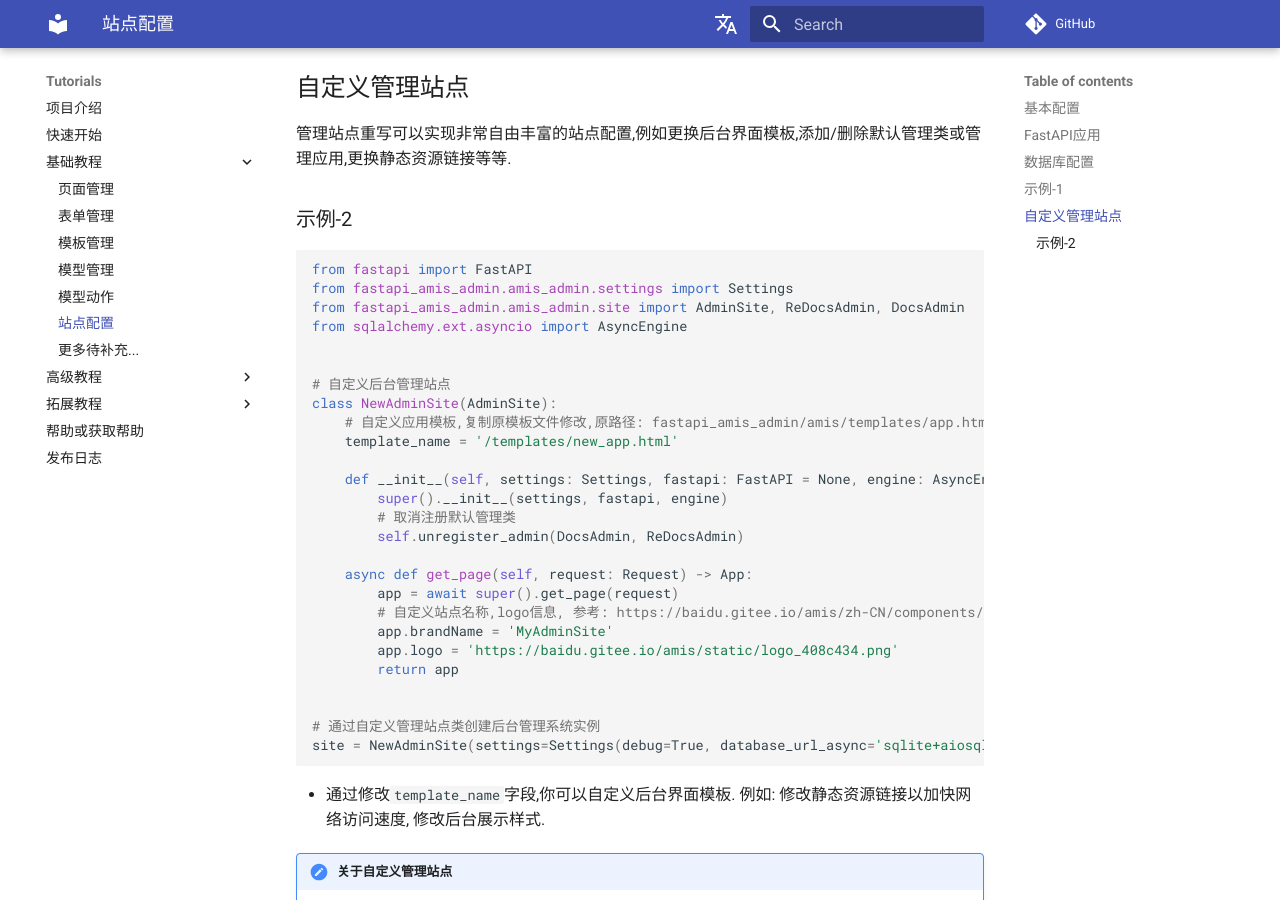
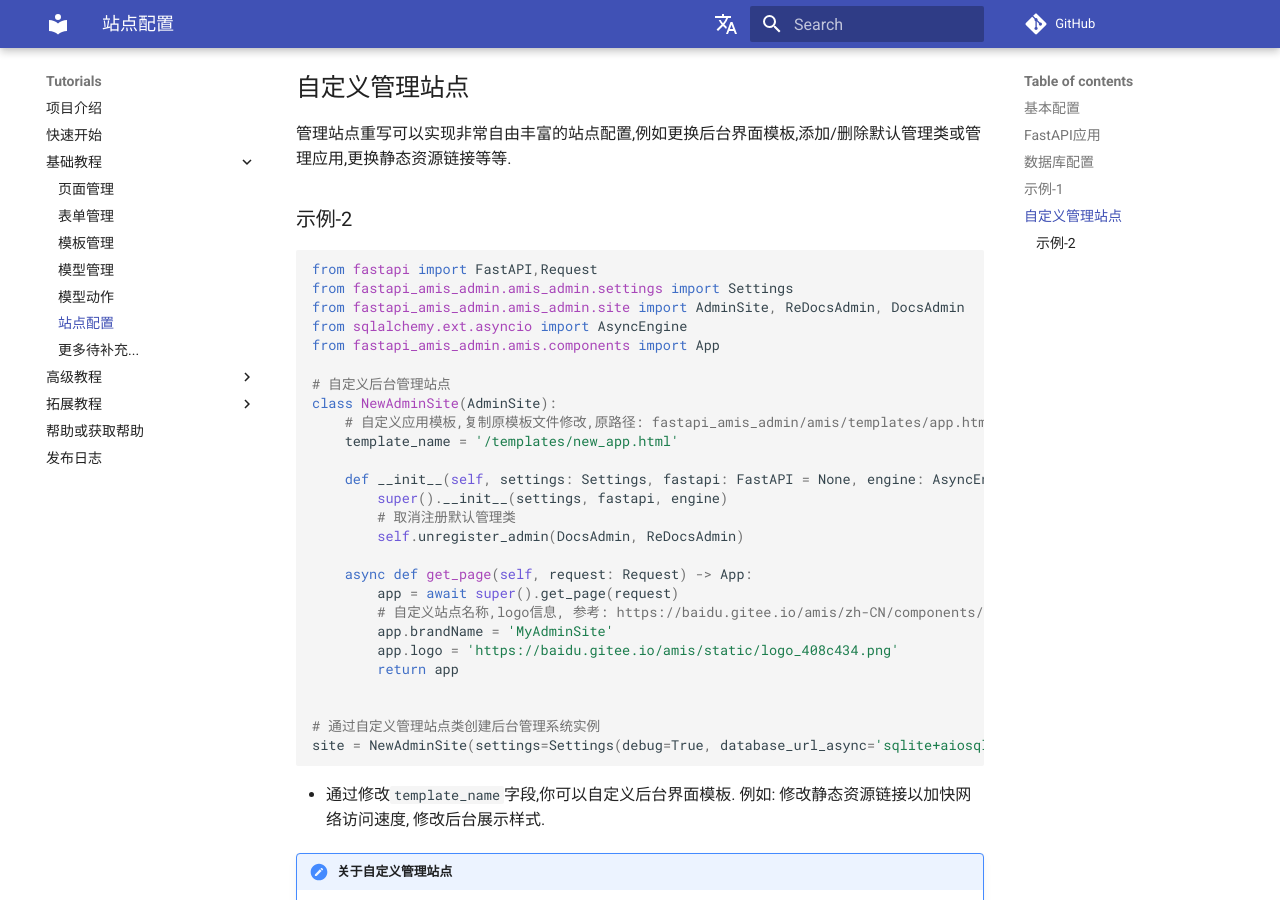
Before and after one commit to amisadmin/fastapi-amis-admin, an MkDocs documentation site: the page built from docs/zh/docs/tutorials/basic/Settings.md, in a window 1280 px wide and 900 px high, scrolled down 1170 px. Built offline with MkDocs 1.6.1 and Material for MkDocs 9.7.7, drawn with Linux system fonts in a browser that asks for light colours; comment, search, counter and statistics services are not loaded.

Commit message:
docs：update docs

````diff
--- a/docs/zh/docs/tutorials/basic/Settings.md
+++ b/docs/zh/docs/tutorials/basic/Settings.md
@@ -46,11 +46,11 @@ site = AdminSite(
 ### 示例-2
 
 ```python
-from fastapi import FastAPI
+from fastapi import FastAPI,Request
 from fastapi_amis_admin.amis_admin.settings import Settings
 from fastapi_amis_admin.amis_admin.site import AdminSite, ReDocsAdmin, DocsAdmin
 from sqlalchemy.ext.asyncio import AsyncEngine
-
+from fastapi_amis_admin.amis.components import App
 
 # 自定义后台管理站点
 class NewAdminSite(AdminSite):
````
Also changed, not shown: README.en.md (+1 -1 lines), docs/zh/docs/index.md (+1 -1 lines), README.md.
